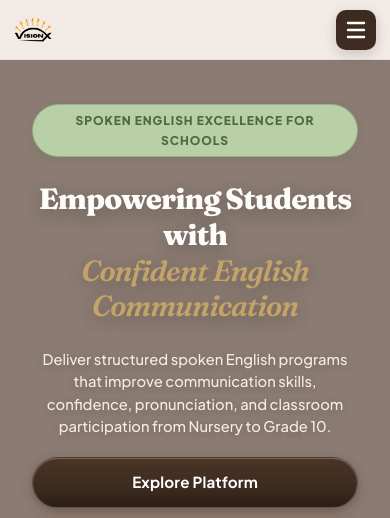
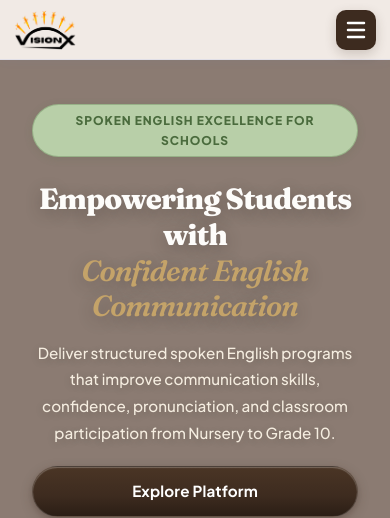
Before and after one commit to HAREESSHP/VISIONX-SCHOOLS, a React (Vite) app in the folder client/: page / in a window 390 px wide. Shown: the top 518 px of the page. Built offline with nearby package versions, Linux system fonts and the light colour scheme; no server answers.

Commit message:
feat: implement responsive design system and core page architecture for VisionX platform

```diff
--- a/client/index.html
+++ b/client/index.html
@@ -19,4 +19,5 @@
   <div id="root"></div>
   <script type="module" src="/src/main.jsx"></script>
 </body>
+
 </html>
--- a/client/src/pages/AdminLogin.jsx
+++ b/client/src/pages/AdminLogin.jsx
@@ -58,8 +58,7 @@ export default function AdminLogin() {
           transition={{ duration: 0.5, ease: [0.25, 0.46, 0.45, 0.94] }}
         >
           <Link to="/" className="presentation-brand-header">
-            <img src="/visionx-logo.png" alt="VISIONX Logo" className="presentation-brand-logo" />
-            <span className="presentation-brand-text">VISIONX</span>
+            <img src="/secound logo.png" alt="VisionX Logo" className="presentation-brand-logo" />
           </Link>
 
           <h1 className="presentation-headline">
--- a/client/src/pages/Home.jsx
+++ b/client/src/pages/Home.jsx
@@ -175,9 +175,8 @@ export default function Home() {
         transition={{ duration: 0.4 }}
       >
         <div className="lp-navbar-inner">
-          <div className="lp-nav-left">
-            <img src="/visionx-logo.png" alt="VISIONX Logo" className="lp-logo-icon" />
-            <span className="lp-logo-text">VISIONX</span>
+          <div className="lp-nav-left" onClick={() => window.scrollTo({ top: 0, behavior: 'smooth' })}>
+            <img src="/visionx-logo.png" alt="VisionX" className="lp-logo-icon" />
           </div>
 
           <div className="lp-nav-center">
--- a/client/src/pages/Login.jsx
+++ b/client/src/pages/Login.jsx
@@ -73,8 +73,7 @@ export default function Login() {
           transition={{ duration: 0.5, ease: [0.25, 0.46, 0.45, 0.94] }}
         >
           <Link to="/" className="presentation-brand-header">
-            <img src="/visionx-logo.png" alt="VISIONX Logo" className="presentation-brand-logo" />
-            <span className="presentation-brand-text">VISIONX</span>
+            <img src="/secound logo.png" alt="VisionX Logo" className="presentation-brand-logo" />
           </Link>
 
           <h1 className="presentation-headline">
--- a/client/src/responsive.css
+++ b/client/src/responsive.css
@@ -287,7 +287,14 @@ img, svg, video, canvas {
     -webkit-backdrop-filter: blur(20px) !important;
     border-bottom: 1.5px solid rgba(196, 163, 105, 0.35) !important;
     box-shadow: 0 4px 20px rgba(43, 39, 36, 0.08) !important;
-    padding: 0.95rem clamp(2rem, 4vw, 5.5rem) !important;
+    padding: 0.9rem clamp(1.5rem, 3vw, 4rem) !important;
+  }
+
+  .lp-nav-left {
+    margin-left: clamp(4rem, 7vw, 10rem) !important;
+    padding-left: 0 !important;
+    display: flex !important;
+    align-items: center !important;
   }
 
   .lp-navbar-inner {
@@ -729,9 +736,11 @@ img, svg, video, canvas {
   }
 
   .lp-logo-icon {
-    width: 44px !important;
-    height: 44px !important;
-    margin-left: 0 !important;
+    height: 46px !important;
+    width: auto !important;
+    max-width: 150px !important;
+    object-fit: contain !important;
+    margin: 0 !important;
   }
 
   .lp-logo-text {
@@ -996,8 +1005,11 @@ img, svg, video, canvas {
   }
 
   .lp-logo-icon {
-    width: 38px !important;
-    height: 38px !important;
+    height: 40px !important;
+    width: auto !important;
+    max-width: 130px !important;
+    object-fit: contain !important;
+    margin: 0 !important;
   }
 
   .lp-logo-text {
@@ -1018,11 +1030,11 @@ img, svg, video, canvas {
   .lp-hero-title {
     font-size: clamp(1.7rem, 7.5vw, 2.2rem);
     line-height: 1.22;
+    margin-bottom: 1rem;
   }
 
   .lp-hero-desc {
-    font-size: 0.92rem;
-    line-height: 1.52;
+    font-size: 0.95rem;
     margin-bottom: 1.25rem;
   }
 
```
Also changed, not shown: client/public/secound logo.png (added), client/src/styles.css.
